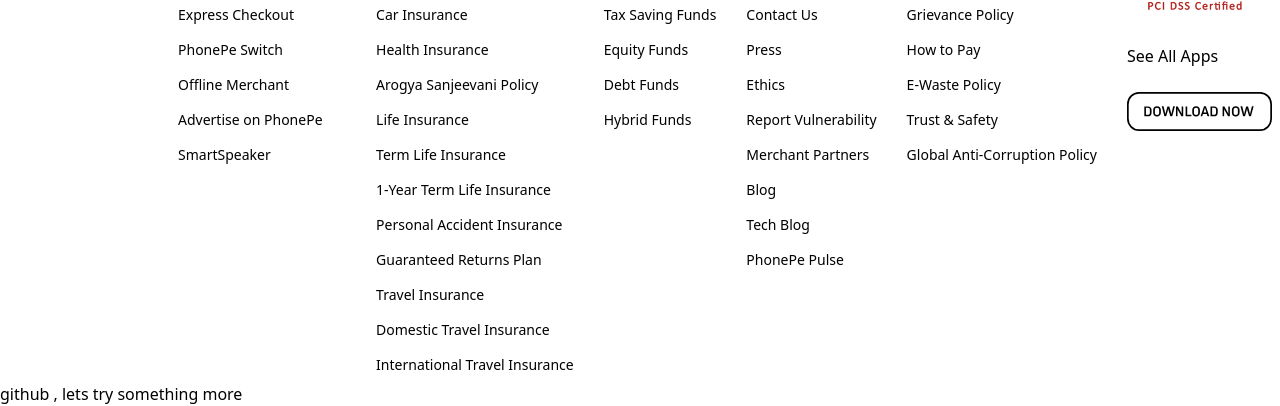
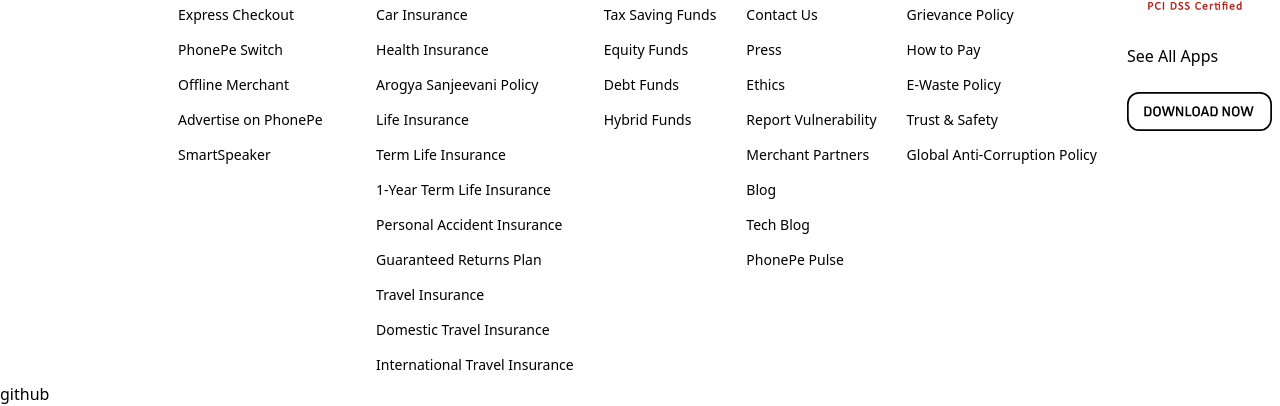
Before and after one commit to shubhammeena11/Phonepay, a website: page index.html in a window 1280 px wide. Shown: the part 5154-5560 px from the top of the page. Drawn offline with nearby package versions, Linux system fonts and the light colour scheme.

Commit message:
revert "added some more lines"
This reverts commit c8d58754862dea4f47089d2487bcb558fc9f44d8.

```diff
--- a/index.html
+++ b/index.html
@@ -405,7 +405,7 @@
       </div>
     </footer>
     <div>
-      github , lets try something more
+      github
     </div>
     <script src="https://cdnjs.cloudflare.com/ajax/libs/flowbite/2.2.1/flowbite.min.js"></script>
 </body>
```
